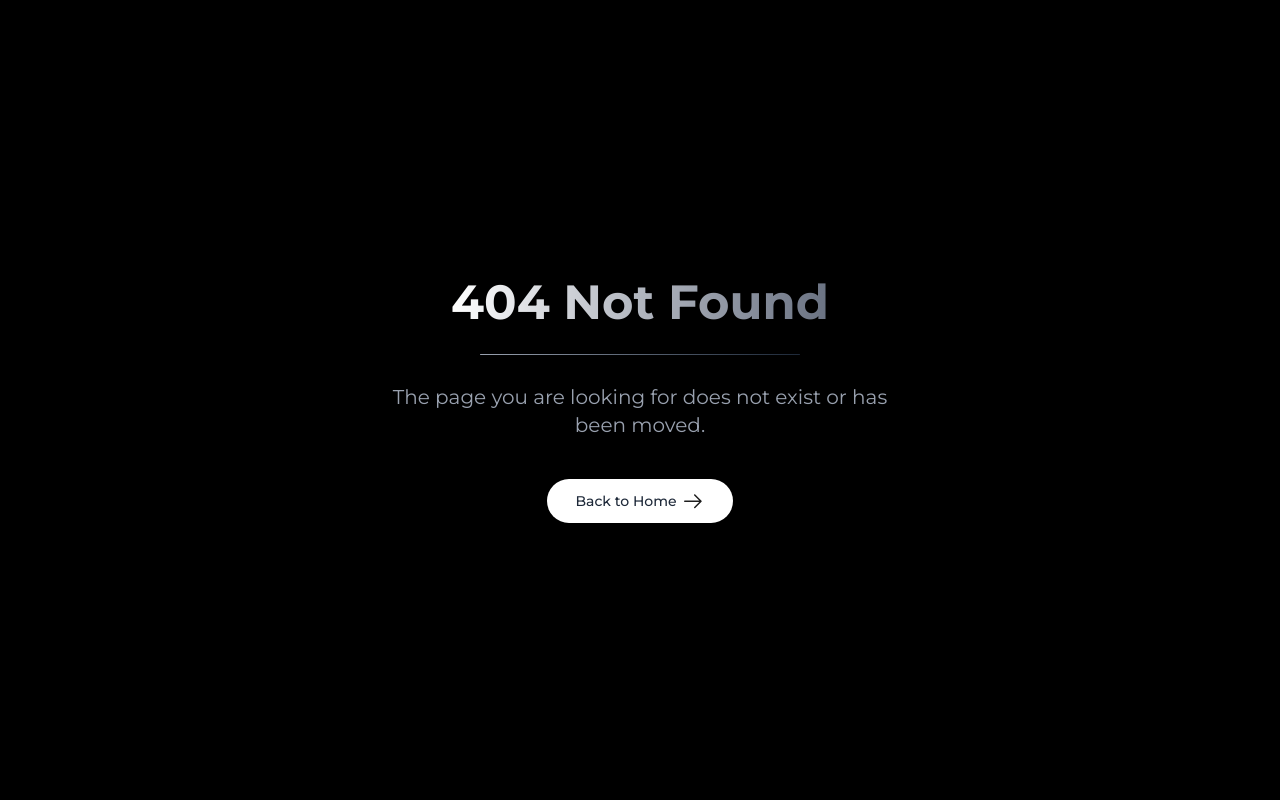
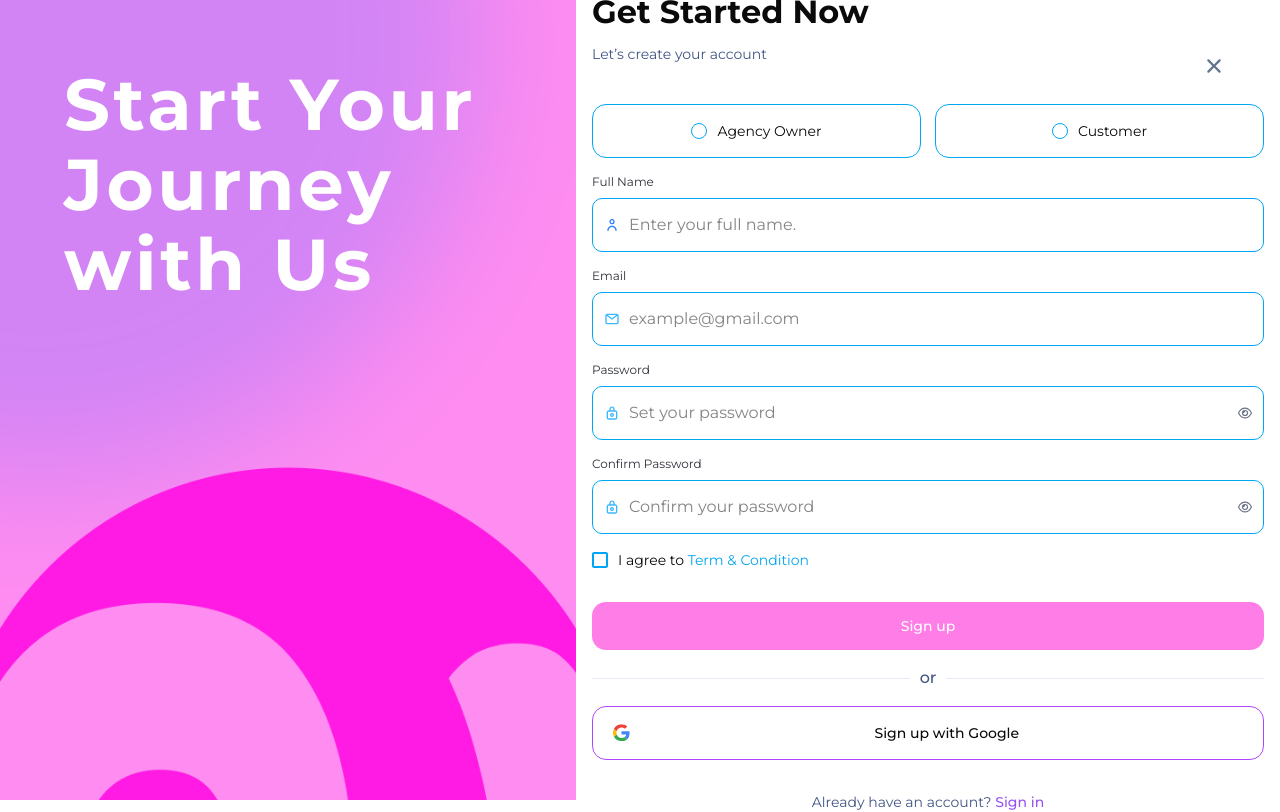
Before and after one commit to raazr62/Vantafy_frontend, a React (Vite) app: page /auth/signup in a window 1280 px wide. Before the commit this address had no page. Built offline with nearby package versions, Linux system fonts and the light colour scheme.

Commit message:
add: signup page

```diff
--- /dev/null
+++ b/src/components/AuthComponent/SignUpForm.jsx
@@ -0,0 +1,184 @@
+import React, { useState } from "react";
+import { Link, useNavigate } from "react-router";
+import { IoIosClose } from "react-icons/io";
+import { ImCheckboxChecked, ImCheckboxUnchecked } from "react-icons/im";
+
+import {
+  EmailIconSVG,
+  GoogleAuthSVG,
+  LockIconSVG,
+  ProfileIconSVG,
+} from "../SVG/AuthLayoutSVG";
+import CommonInputField from "@/shared/AuthShared/CommonInputField";
+import { Button } from "../ui/button";
+import toast from "react-hot-toast";
+
+const SignUpForm = () => {
+  const [checked, setChecked] = useState(false);
+  const [role, setRole] = useState("");
+  const navigate = useNavigate();
+
+  const handleInputChange = (event) => {
+    if (event.target.checked) {
+      setChecked(true);
+    } else {
+      setChecked(false);
+    }
+  };
+
+  const handleSubmit = (e) => {
+    e.preventDefault();
+    // Sign In Logic Here
+    toast.success("Signed up successfully!");
+    navigate("/auth/otp-verify", { state: { from: "/auth/signup" } });
+  };
+
+  const handleGoogleLogin = () => {
+    toast.success("Signed up successfully with Google!");
+    navigate("/");
+  };
+
+  return (
+    <div className="flex-[55%] flex flex-col items-center justify-center w-full">
+      <Link
+        to="/"
+        className="right-12 top-12 absolute text-slate-500 hover:text-red-500"
+      >
+        <IoIosClose size={36} />
+      </Link>
+
+      <div className="max-w-2xl mx-auto w-full">
+        <p className="text-[32px] font-bold">Get Started Now</p>
+        <p className="text-sm text-[#425583] mt-2 mb-10">
+          Let’s create your account
+        </p>
+        <form
+          onSubmit={handleSubmit}
+          className="w-full flex flex-col gap-4 mt-4 "
+        >
+          {/* Select Role */}
+          <div className="flex items-center justify-between w-full gap-3.5">
+            {/* Agency Owner */}
+            <div
+              onClick={() => setRole("Agency Owner")}
+              className="border border-sky-500 rounded-xl py-4 w-full flex items-center justify-center gap-2.5 cursor-pointer"
+            >
+              <div className="w-4 h-4 rounded-full border border-sky-500 flex items-center justify-center">
+                {role === "Agency Owner" && (
+                  <div className="w-2 h-2 bg-sky-500 rounded-full"></div>
+                )}
+              </div>
+              <label htmlFor="agency-owner" className="text-sm">
+                Agency Owner
+              </label>
+            </div>
+
+            {/* Customer */}
+            <div
+              onClick={() => setRole("Customer")}
+              className="border border-sky-500 rounded-xl py-4 w-full flex items-center justify-center gap-2.5 cursor-pointer"
+            >
+              <div className="w-4 h-4 rounded-full border border-sky-500 flex items-center justify-center">
+                {role === "Customer" && (
+                  <div className="w-2 h-2 bg-sky-500 rounded-full"></div>
+                )}
+              </div>
+              <label htmlFor="agency-owner" className="text-sm">
+                Customer
+              </label>
+            </div>
+          </div>
+
+          {/* Email */}
+          <CommonInputField
+            label="Full Name"
+            type="text"
+            name="fullName"
+            placeholder="Enter your full name."
+            icon={ProfileIconSVG}
+            required
+          />
+
+          {/* Email */}
+          <CommonInputField
+            label="Email"
+            type="email"
+            name="email"
+            placeholder="example@gmail.com"
+            icon={EmailIconSVG}
+            required
+          />
+
+          {/* Password */}
+          <CommonInputField
+            label="Password"
+            type="password"
+            name="password"
+            placeholder="Set your password"
+            icon={LockIconSVG}
+            required
+          />
+
+          {/* Confirm Password */}
+          <CommonInputField
+            label="Confirm Password"
+            type="password"
+            name="confirmPassword"
+            placeholder="Confirm your password"
+            icon={LockIconSVG}
+            required
+          />
+
+          {/* Remember & Forgot Pass */}
+          <label className="flex items-center gap-2.5 cursor-pointer">
+            <input
+              type="checkbox"
+              className="sr-only"
+              checked={checked}
+              onChange={handleInputChange}
+              required
+            />
+            {checked ? (
+              <ImCheckboxChecked size={16} className="text-sky-500" />
+            ) : (
+              <ImCheckboxUnchecked size={16} className="text-sky-500" />
+            )}
+            <span className="text-sm">
+              I agree to <span className="text-sky-500">Term & Condition</span>
+            </span>
+          </label>
+
+          <Button
+            type={"submit"}
+            className={"py-6 my-4"}
+            variant={"formSubmit"}
+          >
+            Sign up
+          </Button>
+        </form>
+        <div className="flex items-center gap-2.5">
+          <hr className="border-[#EFE6FD] w-full" />
+          <span className="font-medium text-[#425583]">or</span>
+          <hr className="border-[#EFE6FD] w-full" />
+        </div>
+
+        <button
+          onClick={handleGoogleLogin}
+          className="w-full mt-4 mb-8 py-4 border border-purple-500 rounded-xl cursor-pointer text-sm font-medium flex items-center pl-5"
+        >
+          <GoogleAuthSVG className={"w-4.5 h-4.5"} />{" "}
+          <span className="w-full text-center">Sign up with Google</span>
+        </button>
+
+        <p className="text-center text-[#425583] text-sm">
+          Already have an account?{" "}
+          <Link className="text-[#9654F4] font-medium" to={"/auth/signin"}>
+            Sign in
+          </Link>
+        </p>
+      </div>
+    </div>
+  );
+};
+
+export default SignUpForm;
--- a/src/components/SVG/AuthLayoutSVG.jsx
+++ b/src/components/SVG/AuthLayoutSVG.jsx
@@ -130,3 +130,23 @@ export const BigLockSVG = ({ className }) => {
     </svg>
   );
 };
+
+export const ProfileIconSVG = ({ className }) => {
+  return (
+    <svg
+      xmlns="http://www.w3.org/2000/svg"
+      className={cn("text-blue-500 w-4 h-4", className)}
+      viewBox="0 0 16 16"
+      fill="none"
+    >
+      <path
+        d="M7.9987 7.33333C8.52611 7.33333 9.04169 7.17694 9.48022 6.88392C9.91875 6.5909 10.2605 6.17443 10.4624 5.68716C10.6642 5.19989 10.717 4.66371 10.6141 4.14643C10.5112 3.62914 10.2573 3.15399 9.88432 2.78105C9.51138 2.40811 9.03622 2.15413 8.51894 2.05124C8.00166 1.94835 7.46548 2.00116 6.97821 2.20299C6.49094 2.40482 6.07446 2.74662 5.78145 3.18515C5.48843 3.62368 5.33203 4.13925 5.33203 4.66667C5.33203 5.37391 5.61298 6.05219 6.11308 6.55229C6.61318 7.05238 7.29145 7.33333 7.9987 7.33333ZM7.9987 3.33333C8.26241 3.33333 8.52019 3.41153 8.73946 3.55804C8.95872 3.70455 9.12962 3.91279 9.23054 4.15642C9.33145 4.40006 9.35786 4.66815 9.30641 4.92679C9.25496 5.18543 9.12798 5.42301 8.94151 5.60948C8.75504 5.79595 8.51746 5.92293 8.25882 5.97438C8.00018 6.02583 7.73209 5.99942 7.48845 5.89851C7.24482 5.79759 7.03658 5.62669 6.89007 5.40743C6.74356 5.18816 6.66536 4.93038 6.66536 4.66667C6.66536 4.31305 6.80584 3.97391 7.05589 3.72386C7.30594 3.47381 7.64508 3.33333 7.9987 3.33333Z"
+        fill="currentColor"
+      />
+      <path
+        d="M7.9987 8.66663C6.76102 8.66663 5.57404 9.15829 4.69887 10.0335C3.8237 10.9086 3.33203 12.0956 3.33203 13.3333C3.33203 13.5101 3.40227 13.6797 3.52729 13.8047C3.65232 13.9297 3.82189 14 3.9987 14C4.17551 14 4.34508 13.9297 4.4701 13.8047C4.59513 13.6797 4.66536 13.5101 4.66536 13.3333C4.66536 12.4492 5.01655 11.6014 5.64168 10.9763C6.2668 10.3511 7.11464 9.99996 7.9987 9.99996C8.88275 9.99996 9.7306 10.3511 10.3557 10.9763C10.9808 11.6014 11.332 12.4492 11.332 13.3333C11.332 13.5101 11.4023 13.6797 11.5273 13.8047C11.6523 13.9297 11.8219 14 11.9987 14C12.1755 14 12.3451 13.9297 12.4701 13.8047C12.5951 13.6797 12.6654 13.5101 12.6654 13.3333C12.6654 12.0956 12.1737 10.9086 11.2985 10.0335C10.4234 9.15829 9.23637 8.66663 7.9987 8.66663V8.66663Z"
+        fill="currentColor"
+      />
+    </svg>
+  );
+};
--- /dev/null
+++ b/src/pages/AuthPages/SignUp.jsx
@@ -0,0 +1,12 @@
+import SignUpForm from "@/components/AuthComponent/SignUpForm";
+import StartarBanner from "@/shared/AuthShared/StartarBanner";
+import React from "react";
+
+export default function SignUp() {
+  return (
+    <div className="h-screen flex">
+      <StartarBanner />
+      <SignUpForm />
+    </div>
+  );
+}
--- a/src/router/AuthRoutes.jsx
+++ b/src/router/AuthRoutes.jsx
@@ -5,6 +5,7 @@ const SignIn = lazy(() => import("@/pages/AuthPages/SignIn"));
 const ResetPassword = lazy(() => import("@/pages/AuthPages/ResetPassword"));
 const OtpVerify = lazy(() => import("@/pages/AuthPages/OtpVerify"));
 const ChangePassword = lazy(() => import("@/pages/AuthPages/ChangePassword"));
+const SignUp = lazy(() => import("@/pages/AuthPages/SignUp"));
 const NotFound = lazy(() => import("@/pages/NotFound/NotFound"));
 
 export const authRoutes = [
@@ -29,6 +30,10 @@ export const authRoutes = [
     element: <ChangePassword />,
   },
   {
+    path: "signup",
+    element: <SignUp />,
+  },
+  {
     path: "*",
     element: <NotFound />,
   },
```
